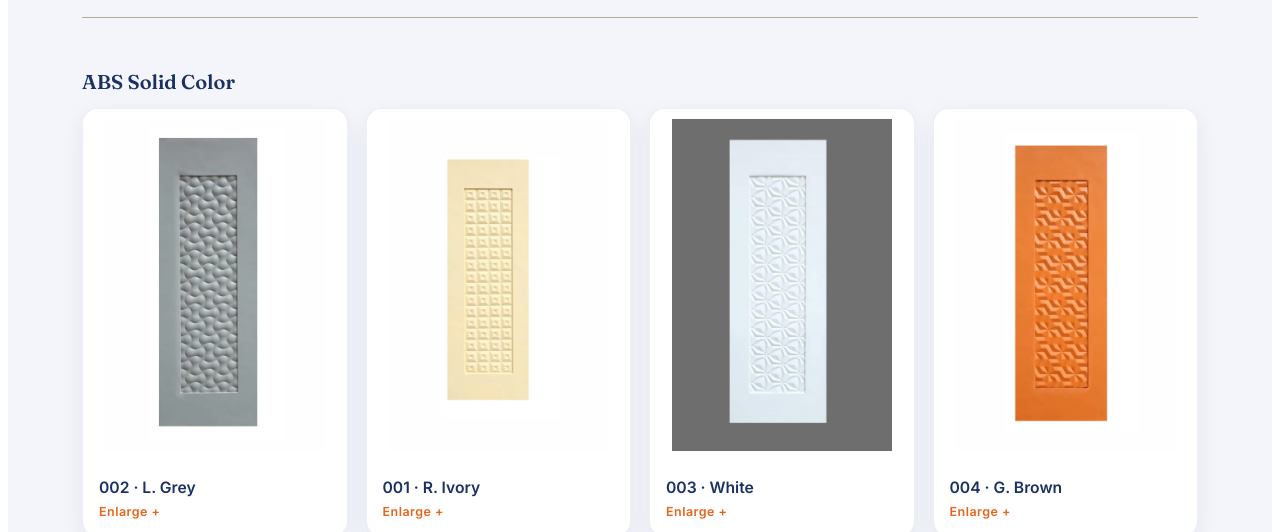
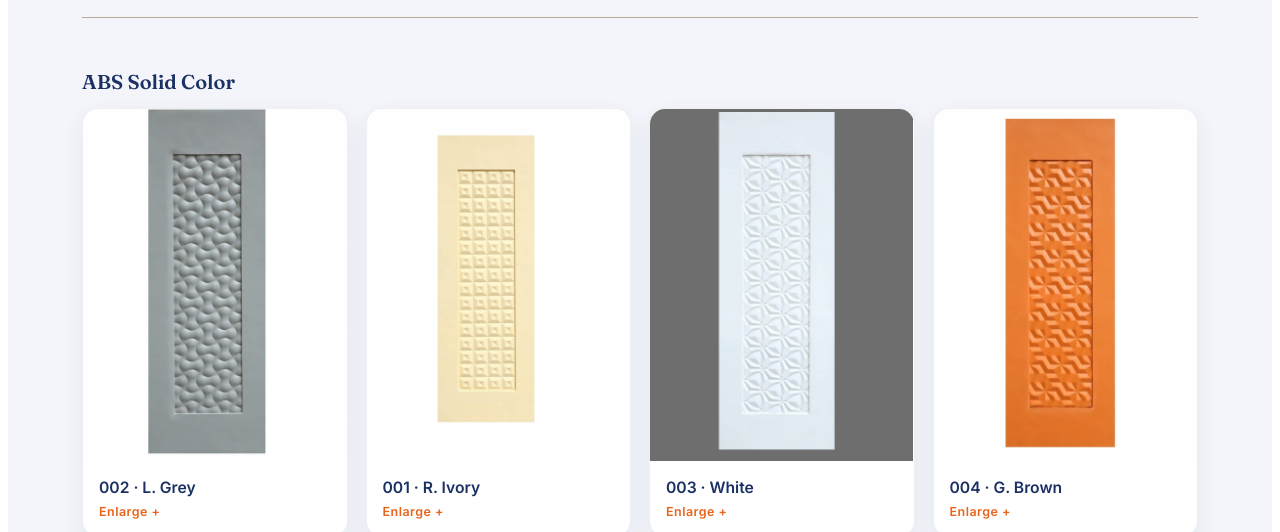
Before and after one commit to Nehaaa1204/arihant, a React (Vite) app: page /abs-doors in a window 1280 px wide. Shown: the part 2059-2591 px from the top of the page. Built offline with nearby package versions, Linux system fonts and the light colour scheme.

Commit message:
Adjust FRP image sizing

```diff
--- a/src/products-style.css
+++ b/src/products-style.css
@@ -164,7 +164,7 @@
   transition:transform .3s ease, box-shadow .3s ease;
 }
 .ad-root .pp-g2-card:hover{ transform:translateY(-5px); box-shadow:0 22px 40px rgba(27,49,100,.16); }
-.ad-root .pp-g2-card img{ width:100%; aspect-ratio:3 / 4; object-fit:contain; display:block; padding:14px; }
+.ad-root .pp-g2-card img{ width:100%; height:100%; aspect-ratio:3 / 4; object-fit:cover; object-position:center; display:block; padding:0; }
 .ad-root .sr-btn{
   position:absolute; top:50%; transform:translateY(-60%); z-index:3;
   width:48px; height:48px; border-radius:50%; border:0; cursor:pointer;
@@ -208,8 +208,8 @@
 .ad-root .pp-dcard:hover, .ad-root .pp-dcard:focus-visible{
   transform:translateY(-6px) scale(1.02); box-shadow:0 18px 38px rgba(27,49,100,.16); outline:none;
 }
-.ad-root .pp-dthumb{ display:block; aspect-ratio:3 / 4; background:#fff; overflow:hidden; }
-.ad-root .pp-dthumb img{ width:100%; height:100%; object-fit:contain; display:block; padding:10px; }
+.ad-root .pp-dthumb{ display:block; aspect-ratio:3 / 4; background:#f5f6f8; overflow:hidden; }
+.ad-root .pp-dthumb img{ width:100%; height:100%; object-fit:cover; object-position:center; display:block; padding:0; }
 .ad-root .pp-dname{ padding:14px 16px 2px; font-weight:600; color:var(--ink); font-size:.98rem; }
 .ad-root .pp-dmore{ padding:0 16px 14px; font-size:.78rem; letter-spacing:.04em; color:var(--rust); font-weight:600; }
 @media (max-width:1000px){ .ad-root .pp-dgrid{ grid-template-columns:repeat(3, 1fr); } }
```
